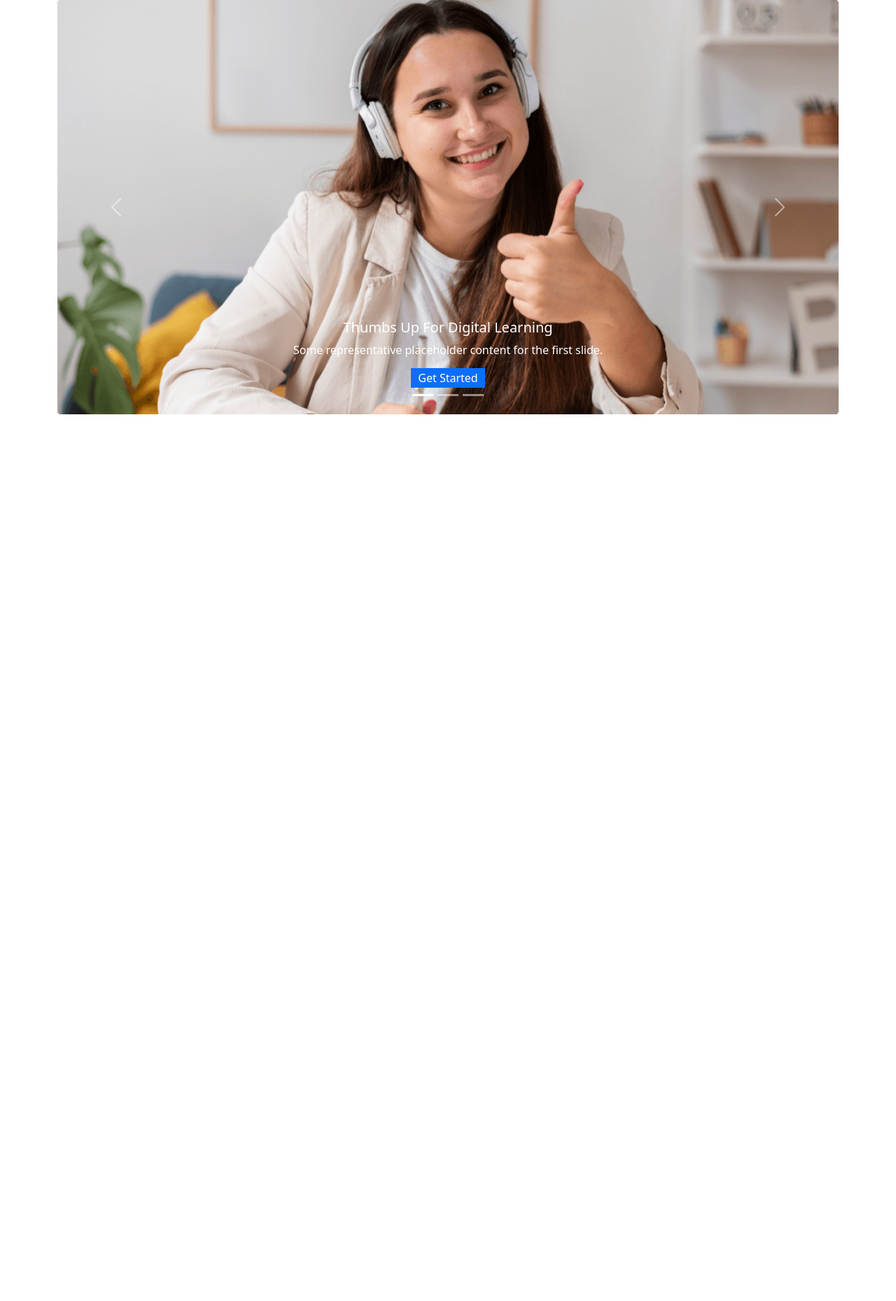
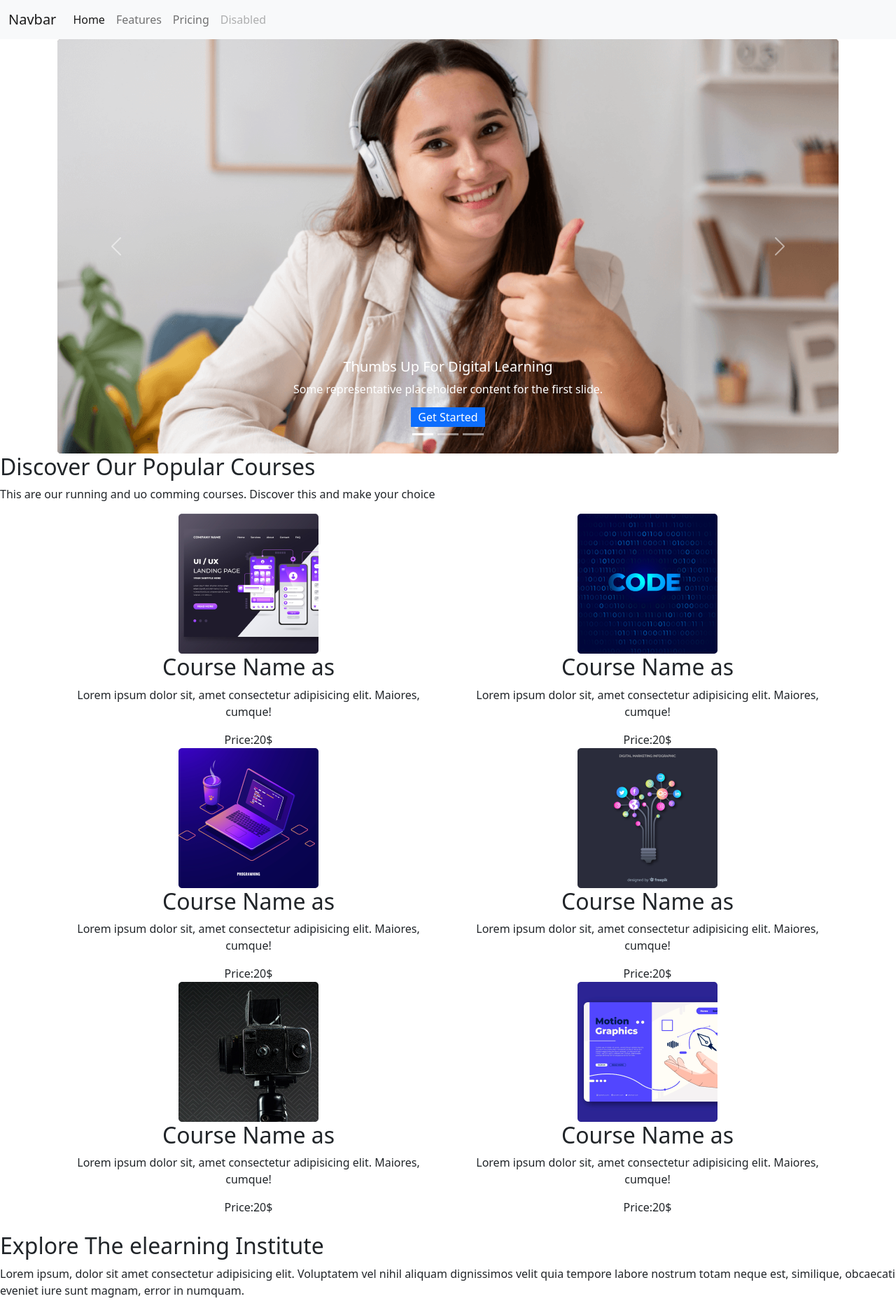
Before and after one commit to Fahima-Jannat/ED-Tech, a plain HTML site: page index.html in a window 1280 px wide. Shown: the top 1859 px of the page at 70% size. Before the commit the page ends 800 px from the top, so only its background shows below. Drawn offline with Linux system fonts and the light colour scheme.

Commit message:
Elaments

```diff
--- a/index.html
+++ b/index.html
@@ -11,6 +11,30 @@
 <body>
     <header>
         <section class="">
+            <nav class="navbar navbar-expand-lg bg-light">
+                <div class="container-fluid">
+                  <a class="navbar-brand" href="#">Navbar</a>
+                  <button class="navbar-toggler" type="button" data-bs-toggle="collapse" data-bs-target="#navbarNav" aria-controls="navbarNav" aria-expanded="false" aria-label="Toggle navigation">
+                    <span class="navbar-toggler-icon"></span>
+                  </button>
+                  <div class="collapse navbar-collapse" id="navbarNav">
+                    <ul class="navbar-nav">
+                      <li class="nav-item">
+                        <a class="nav-link active" aria-current="page" href="#">Home</a>
+                      </li>
+                      <li class="nav-item">
+                        <a class="nav-link" href="#">Features</a>
+                      </li>
+                      <li class="nav-item">
+                        <a class="nav-link" href="#">Pricing</a>
+                      </li>
+                      <li class="nav-item">
+                        <a class="nav-link disabled">Disabled</a>
+                      </li>
+                    </ul>
+                  </div>
+                </div>
+              </nav>
         </section>
         <section class="container">
             <div id="carouselExampleIndicators" class="carousel slide" data-bs-ride="true">
@@ -55,7 +79,31 @@
         </section>
     </header>
     <main>
-
+        <section>
+            <div><h2>Discover Our Popular Courses</h2>
+                <p>This are our running and uo comming courses. Discover this and make your choice</p></div>
+            <div class="container text-center">
+                <div class="row row-cols-2">
+                  <div class="col"><img src="images/course/course-1.png" alt="" srcset=""> <h2>Course Name as</h2> <p>Lorem ipsum dolor sit, amet consectetur adipisicing elit. Maiores, cumque!</p><span>Price:20$</span></div>
+                  <div class="col"><img src="images/course/course-2.png" alt="" srcset=""> <h2>Course Name as</h2> <p>Lorem ipsum dolor sit, amet consectetur adipisicing elit. Maiores, cumque!</p><span>Price:20$</span></div>
+                  <div class="col"><img src="images/course/course-3.png" alt="" srcset=""> <h2>Course Name as</h2> <p>Lorem ipsum dolor sit, amet consectetur adipisicing elit. Maiores, cumque!</p><span>Price:20$</span></div>
+                  <div class="col"><img src="images/course/course-4.png" alt="" srcset=""> <h2>Course Name as</h2> <p>Lorem ipsum dolor sit, amet consectetur adipisicing elit. Maiores, cumque!</p><span>Price:20$</span></div>
+                  <div class="col"><img src="images/course/course-5.png" alt="" srcset=""> <h2>Course Name as</h2> <p>Lorem ipsum dolor sit, amet consectetur adipisicing elit. Maiores, cumque!</p><span>Price:20$</span></div>
+                  <div class="col"><img src="images/course/course-6.png" alt="" srcset=""> <h2>Course Name as</h2> <p>Lorem ipsum dolor sit, amet consectetur adipisicing elit. Maiores, cumque!</p><span>Price:20$</span></div>
+                </div>
+              </div>
+        </section>
+        <section>
+            <div>
+                <img src="" alt="" srcset="">
+            </div>
+            <div>
+                <h2>Explore The elearning Institute</h2>
+                <p>Lorem ipsum, dolor sit amet consectetur adipisicing elit. Voluptatem vel nihil aliquam dignissimos velit quia tempore labore nostrum totam neque est, similique, obcaecati eveniet iure sunt magnam, error in numquam.</p><br>
+                <p>Lorem ipsum dolor sit amet consectetur adipisicing elit. Illum minus cum, quisquam possimus corrupti labore!</p>
+                <button>Read More</button>
+            </div>
+        </section>
     </main>
 <footer>
 
```
